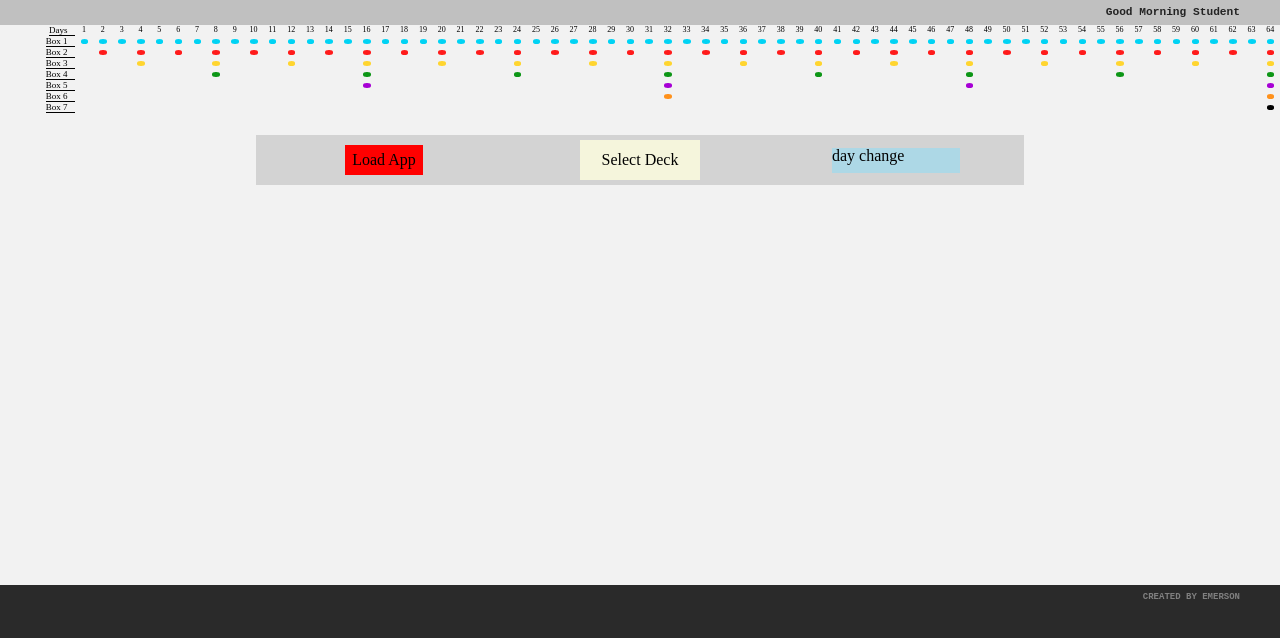
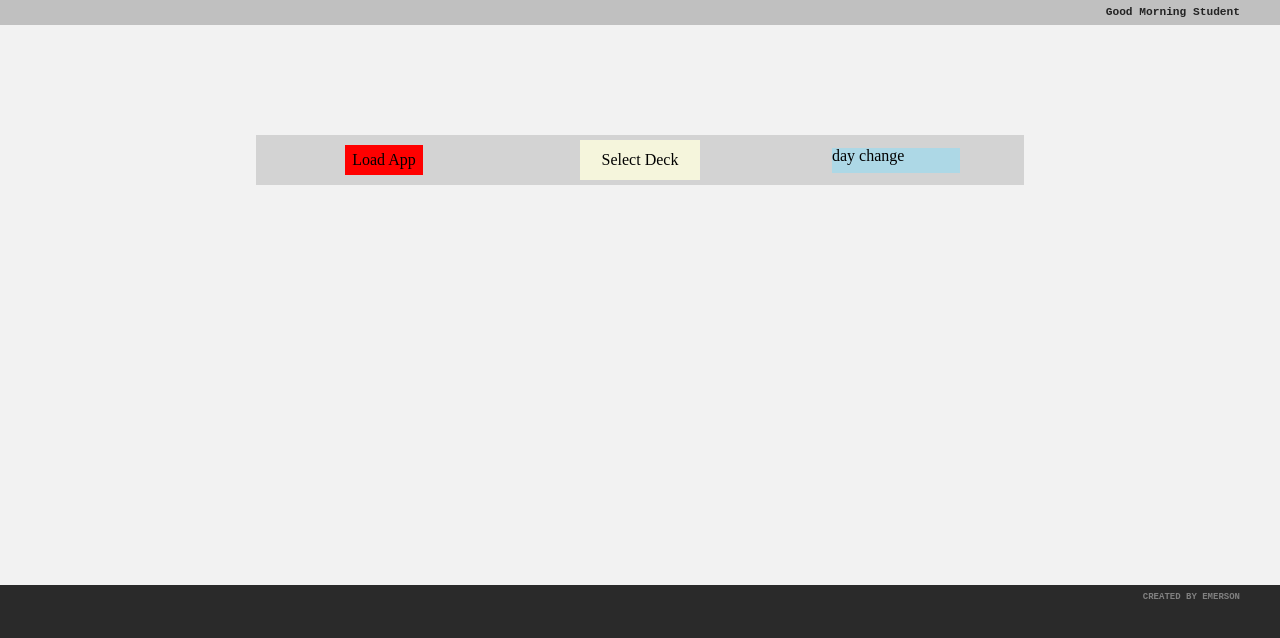
Before and after one commit to emersonscheffer/character, a React (Create React App) app in the folder client/: page / in a window 1280 px wide. Shown: the top 638 px of the page. Built offline with nearby package versions, Linux system fonts and the light colour scheme.

Commit message:
update timeline

```diff
--- a/client/src/views/LeitnerBoxGrid.jsx
+++ b/client/src/views/LeitnerBoxGrid.jsx
@@ -135,11 +135,16 @@ const LeitnerBoxGrid = () => {
           `,
         }}
       >
-        <LeitnerTimeLineSideMenu />
-        <LeitnerTimeLine />
-        {/* //leitnerDay={decks[selectedDeck].leitnerDay} */}
-        <LeitnerTimeLineDayIndicator />
-        {/* leitnerDay={decks[selectedDeck].leitnerDay} */}
+        {studyStarted ? <LeitnerTimeLineSideMenu /> : null}
+
+        {studyStarted ? (
+          <LeitnerTimeLine leitnerDay={decks[selectedDeck].leitnerDay} />
+        ) : null}
+        {studyStarted ? (
+          <LeitnerTimeLineDayIndicator
+            leitnerDay={decks[selectedDeck].leitnerDay}
+          />
+        ) : null}
       </div>
 
       {/*              LEVEL BOXES             */}
@@ -157,7 +162,7 @@ const LeitnerBoxGrid = () => {
         {studyStarted ? (
           <LeitnerLevelBoxContainer
             selectedDeck={decks[selectedDeck]}
-            showSelectDeckFn={ ()=>dispatch(showSelectDeckModalActions()) }
+            showSelectDeckFn={() => dispatch(showSelectDeckModalActions())}
           />
         ) : null}
       </div>
```
